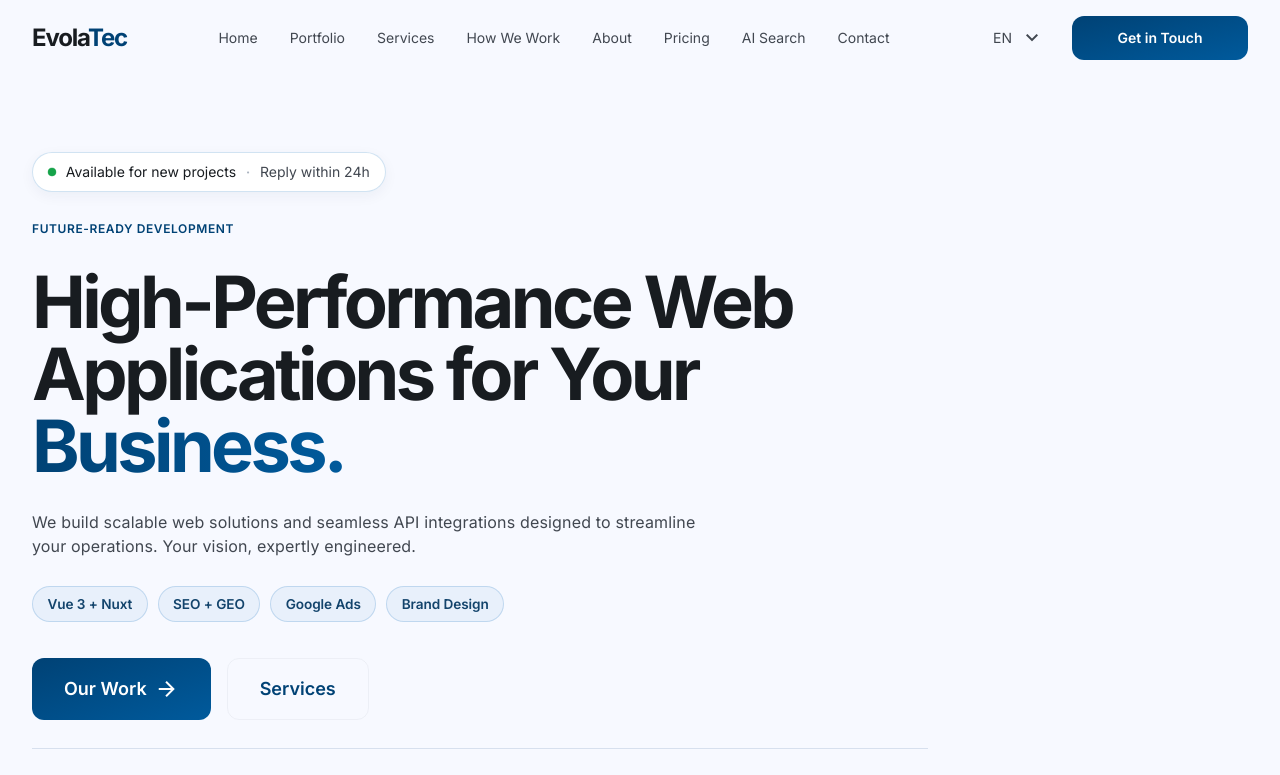
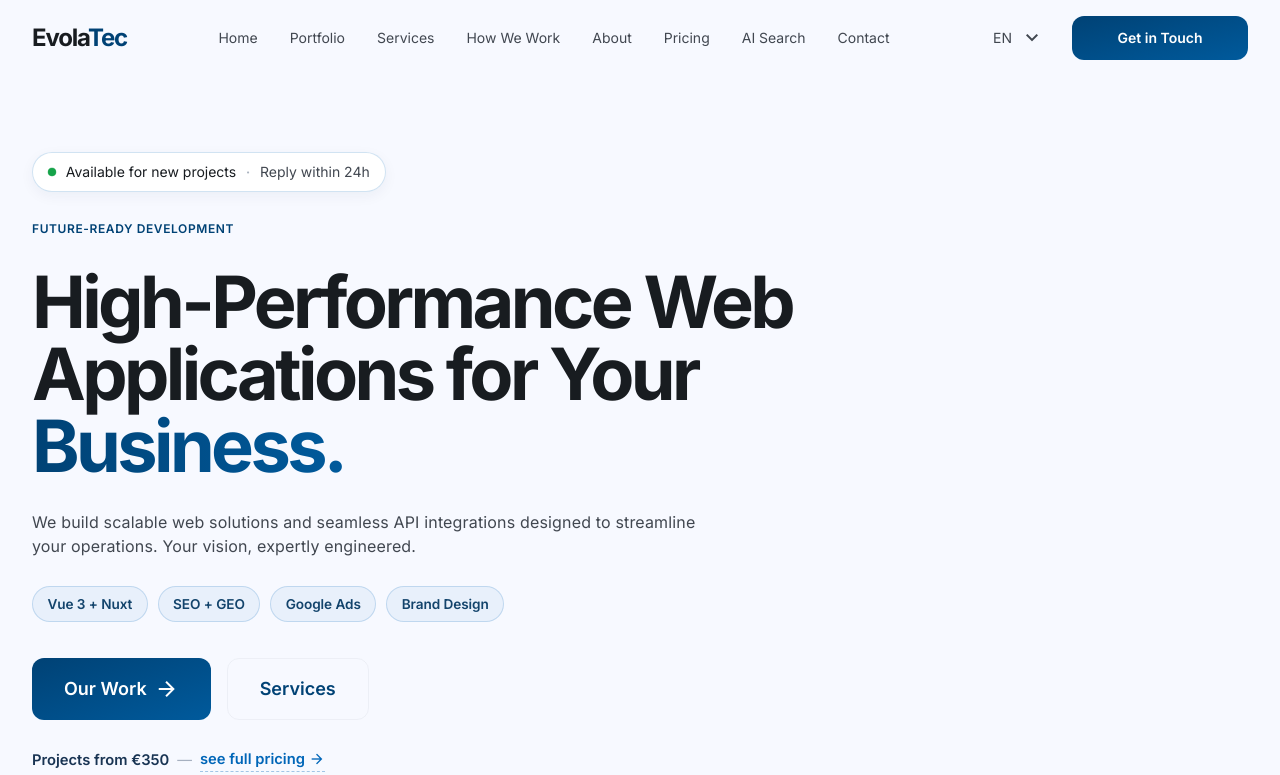
Before and after one commit to AndriiKozlovskyi/evola_tech, a Nuxt app in the folder nuxt-app/: page / in a window 1280 px wide. Shown: the top 775 px of the page. Built offline with nearby package versions, Linux system fonts and the light colour scheme.

Commit message:
hero improved

```diff
--- a/nuxt-app/components/Sections/Hero.vue
+++ b/nuxt-app/components/Sections/Hero.vue
@@ -66,6 +66,16 @@
           {{ $t('hero.cta2') }}
         </a>
       </div>
+
+      <!-- Price anchor -->
+      <p class="hero-price">
+        <span class="hero-price-label">{{ $t('hero.priceLabel') }}</span>
+        <span class="hero-price-sep" aria-hidden="true">—</span>
+        <a href="#pricing" class="hero-price-link">
+          {{ $t('hero.priceLink') }}
+          <span class="material-symbols-outlined hero-price-arrow">arrow_forward</span>
+        </a>
+      </p>
 
       <!-- Stats strip -->
       <dl class="hero-stats">
@@ -157,6 +167,51 @@ const heroStats = computed(() =>
   transform: translateY(-1px);
 }
 
+.hero-price {
+  display: flex;
+  flex-wrap: wrap;
+  align-items: center;
+  gap: 0.5rem;
+  margin: 0;
+  font-size: 0.92rem;
+  color: rgba(13, 41, 74, 0.72);
+}
+
+.hero-price-label {
+  font-weight: 600;
+  color: rgba(13, 41, 74, 0.95);
+}
+
+.hero-price-sep {
+  color: rgba(13, 41, 74, 0.35);
+}
+
+.hero-price-link {
+  display: inline-flex;
+  align-items: center;
+  gap: 0.25rem;
+  color: rgb(0, 102, 184);
+  font-weight: 600;
+  text-decoration: none;
+  border-bottom: 1px dashed rgba(0, 102, 184, 0.35);
+  padding-bottom: 1px;
+  transition: color 200ms ease, border-color 200ms ease;
+}
+
+.hero-price-link:hover {
+  color: rgb(0, 71, 117);
+  border-bottom-color: rgb(0, 71, 117);
+}
+
+.hero-price-link:hover .hero-price-arrow {
+  transform: translateX(3px);
+}
+
+.hero-price-arrow {
+  font-size: 1rem;
+  transition: transform 220ms ease;
+}
+
 .hero-stats {
   margin: 0;
   margin-top: 1rem;
--- a/nuxt-app/locales/de.json
+++ b/nuxt-app/locales/de.json
@@ -20,6 +20,8 @@
     "cta2": "Services",
     "badge": "Verfügbar für neue Projekte",
     "badgeNote": "Antwort innerhalb von 24 h",
+    "priceLabel": "Projekte ab 350 €",
+    "priceLink": "Preise ansehen",
     "chips": ["Vue 3 + Nuxt", "SEO + GEO", "Google Ads", "Markendesign"],
     "stats": [
       { "value": "3+", "label": "Jahre Kundenarbeit" },
--- a/nuxt-app/locales/en.json
+++ b/nuxt-app/locales/en.json
@@ -20,6 +20,8 @@
     "cta2": "Services",
     "badge": "Available for new projects",
     "badgeNote": "Reply within 24h",
+    "priceLabel": "Projects from €350",
+    "priceLink": "see full pricing",
     "chips": ["Vue 3 + Nuxt", "SEO + GEO", "Google Ads", "Brand Design"],
     "stats": [
       { "value": "3+", "label": "Years building for clients" },
--- a/nuxt-app/locales/pl.json
+++ b/nuxt-app/locales/pl.json
@@ -20,6 +20,8 @@
     "cta2": "Usługi",
     "badge": "Przyjmujemy nowe projekty",
     "badgeNote": "Odpowiedź w 24h",
+    "priceLabel": "Projekty od €350",
+    "priceLink": "zobacz cennik",
     "chips": ["Vue 3 + Nuxt", "SEO + GEO", "Google Ads", "Identyfikacja marki"],
     "stats": [
       { "value": "3+", "label": "Lat pracy dla klientów" },
--- a/nuxt-app/locales/ru.json
+++ b/nuxt-app/locales/ru.json
@@ -20,6 +20,8 @@
     "cta2": "Услуги",
     "badge": "Открыты для новых проектов",
     "badgeNote": "Ответ в течение 24 часов",
+    "priceLabel": "Проекты от €350",
+    "priceLink": "все цены",
     "chips": ["Vue 3 + Nuxt", "SEO + GEO", "Google Ads", "Айдентика"],
     "stats": [
       { "value": "3+", "label": "Лет работы с клиентами" },
```
